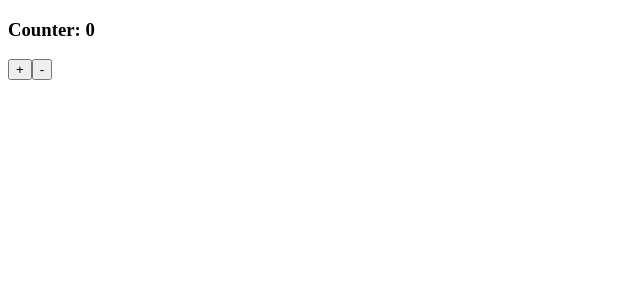
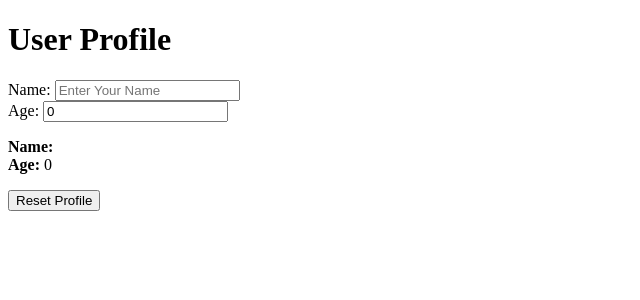
Before and after one commit to Devoir23/HTML-CSS-JAVASCRIPT, a React (Create React App) app in the folder React/react-series/: page / in a window 1280 px wide. Shown: the top 300 px of the page, without its empty margins (0-640 px from the left). Built offline with nearby package versions, Linux system fonts and the light colour scheme.

Commit message:
multiple state

```diff
--- a/React/react-series/src/App.js
+++ b/React/react-series/src/App.js
@@ -1,22 +1,46 @@
-import React, {useState} from 'react'
+// Learning about Multiple State
+import React, { useState } from 'react'
 
-export const App = () => {
-    // Declare a state variable `count` with an initial value of 0
-    const [count, setCount] = useState(0);
+function UserProfile() {
+  // declare multiple state variables
+  const [name, setName] = useState("");
+  const [age, setAge] = useState(0);
 
-    const increment = () => {
-        setCount(count + 1);
-    }
-    const decrement = () => {
-        setCount(count - 1)
-    }
+  // handler to reset
+  const resetProfile = () => {
+    setName("");
+    setAge(0);
+  };
+
   return (
     <div>
-        <h3>Counter: {count}</h3>
-        <button onClick={increment}> +</button>
-        <button onClick={decrement}> -</button>
+      <h1>User Profile</h1>
+      <div>
+        <label>Name: </label>
+        <input
+          type='text'
+          value={name}
+          onChange={(e) => setName(e.target.value)}
+          placeholder='Enter Your Name'
+        />
+      </div>
+      <div>
+      <label>Age: </label>
+        <input
+          type="number"
+          value={age}
+          onChange={(e) => setAge(Number(e.target.value))}
+          placeholder="Enter your age"
+        />
+      </div>
+      <p>
+        <strong>Name:</strong> {name} <br />
+        <strong>Age:</strong> {age} <br />
+      </p>
+      <button onClick={resetProfile}>Reset Profile</button>
     </div>
-  )
+  );
 }
 
-export default App;
+
+export default UserProfile;
```
